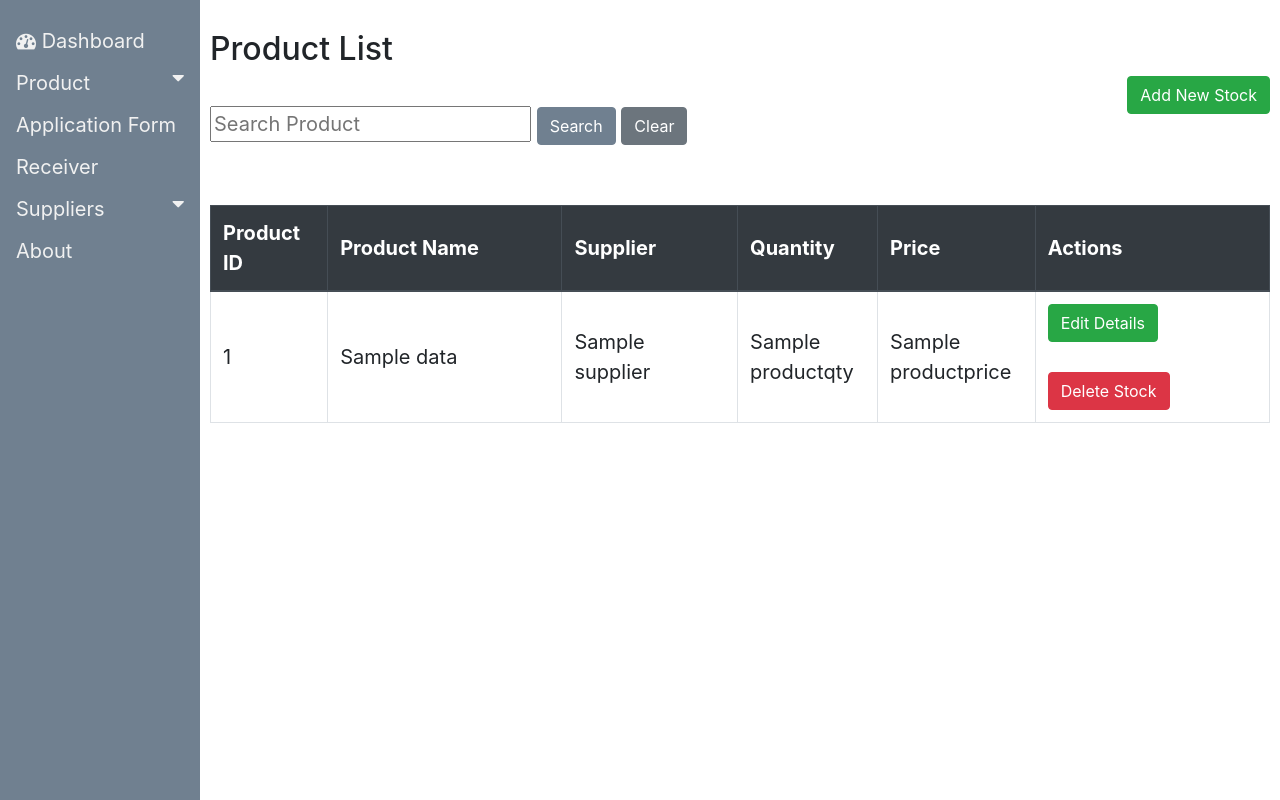
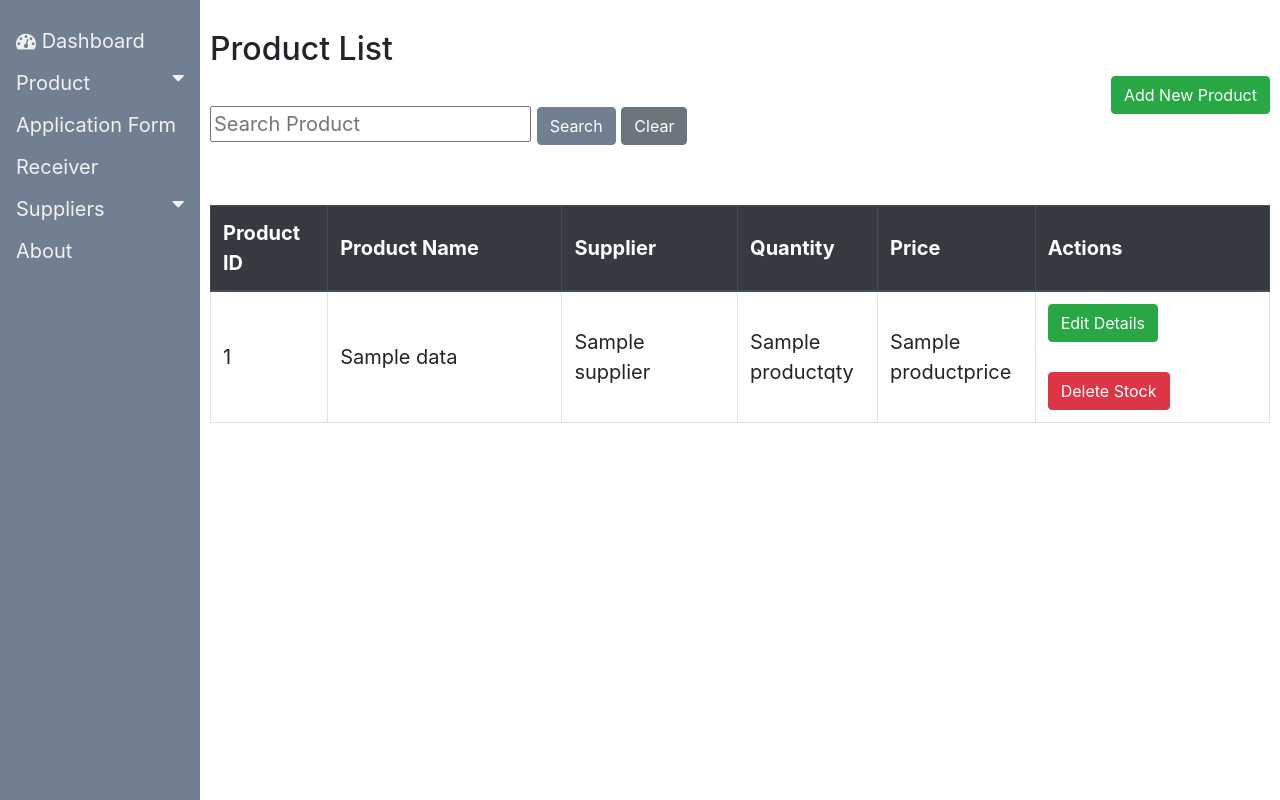
Before and after one commit to zaeskye/InventoryManagementSystem, a Django app: template inventory/templates/product.html in a window 1280 px wide. Run offline with Django 3.2, Linux system fonts and the light colour scheme; the template is opened without the code that fills it: most values are stand-ins (such as "Sample title", 1, 10 or a date in 2020); some libraries are stand-ins or nearby versions.

Commit message:
change stock to product in product.html

```diff
--- a/inventory/templates/product.html
+++ b/inventory/templates/product.html
@@ -40,7 +40,7 @@
             <br>
             <h2>Product List</h2>
 
-            <a href="{% url 'inventory:add_product' %}" style="float: right;" class="btn btn-success">Add New Stock</a>
+            <a href="{% url 'inventory:add_product' %}" style="float: right;" class="btn btn-success">Add New Product</a>
 
             <br>
 
@@ -87,7 +87,10 @@
                                 <td>{{ product.supplier }}</td>
                                 <td>{{ product.productqty }}</td>
                                 <td>{{ product.productprice }}</td>
-                                <td></td>
+                                <td>
+                                    <a href="edit_product/{{data.productid}}" class="btn btn-success">Edit Details</a> <br><br>
+                                    <a href="delete_product/{{data.productid}}" class="btn btn-danger">Delete Stock</a>
+                                </td>
                             </tr>
                         {% endfor %}
                     {% endif %}
```
